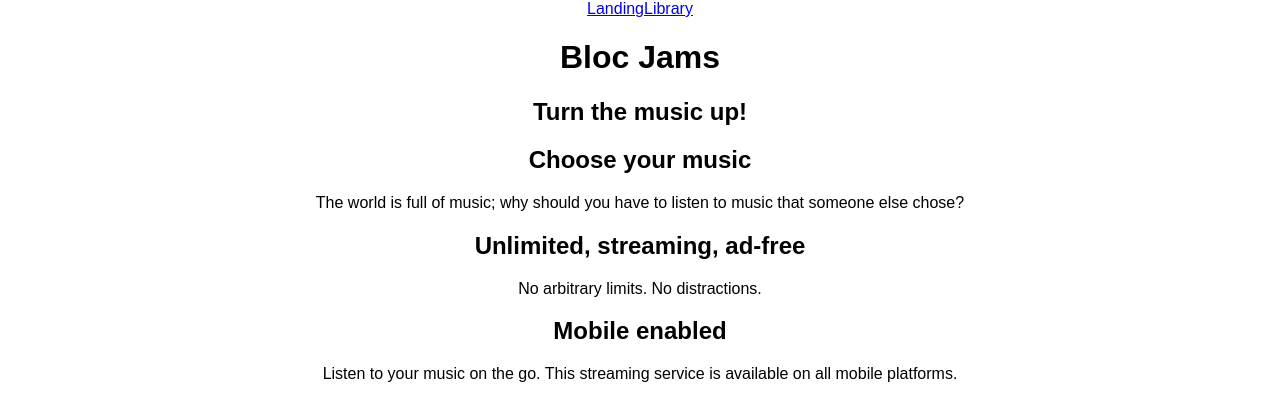
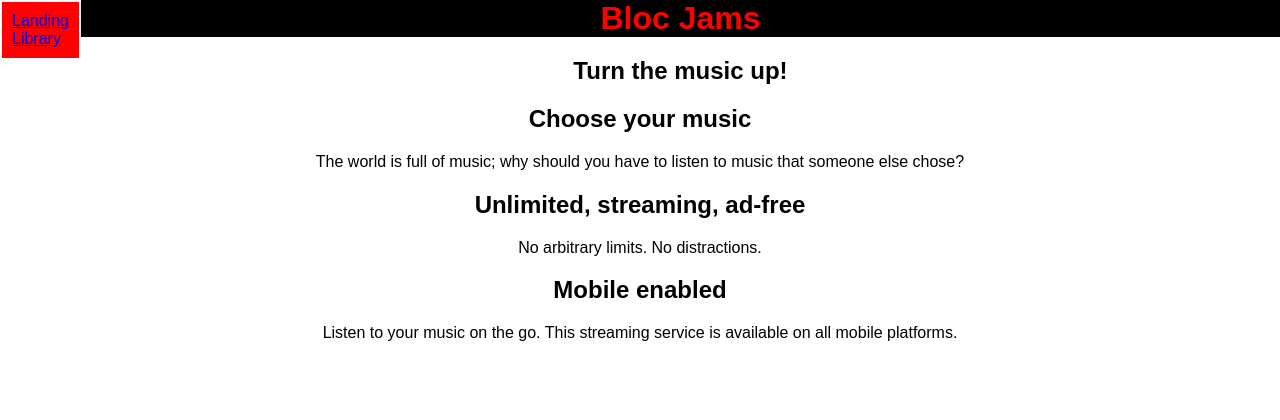
Before and after one commit to flipmtf/bloc-jams-react, a React (Create React App) app: page / in a window 1280 px wide. Shown: the top 420 px of the page. Built offline with nearby package versions, Linux system fonts and the light colour scheme.

Commit message:
first style changes

```diff
--- a/src/App.js
+++ b/src/App.js
@@ -1,6 +1,7 @@
 import React, { Component } from 'react';
 import {Route, Link } from 'react-router-dom';
 import './App.css';
+import './index.css';
 import Landing from './components/Landing';
 import Library from './components/Library';
 import Album from './components/Album';
@@ -10,11 +11,11 @@ class App extends Component {
     return (
       <div className="App">
         <header>
-          <nav>
-            <Link to='/'>Landing</Link>
+          <nav className="nav">
+            <Link to='/'>Landing<br></br></Link>
             <Link to='/library'>Library</Link>
           </nav>
-          <h1>Bloc Jams</h1>
+          <h1 className="title">Bloc Jams</h1>
         </header>
         <main>
           <Route exact path="/" component={Landing} />
--- a/src/components/Album.js
+++ b/src/components/Album.js
@@ -163,6 +163,7 @@ class Album extends Component {
           </tbody>
         </table>
         <PlayerBar
+          className="player-bar"
           isPlaying={this.state.isPlaying}
           currentSong={this.state.currentSong}
           currentTime={this.formatTime(this.audioElement.currentTime)}
--- a/src/components/Landing.js
+++ b/src/components/Landing.js
@@ -1,4 +1,5 @@
 import React from 'react';
+
 
 const Landing = () => (
   <section className="landing">
--- a/src/index.css
+++ b/src/index.css
@@ -3,3 +3,17 @@ body {
   padding: 0;
   font-family: sans-serif;
 }
+
+.nav {
+  float: left;
+  border: 2px solid white;
+  text-align: left;
+  padding: 10px;
+  background: red;
+}
+
+.title {
+  margin: auto;
+  background: black;
+  color: red;
+}
```
